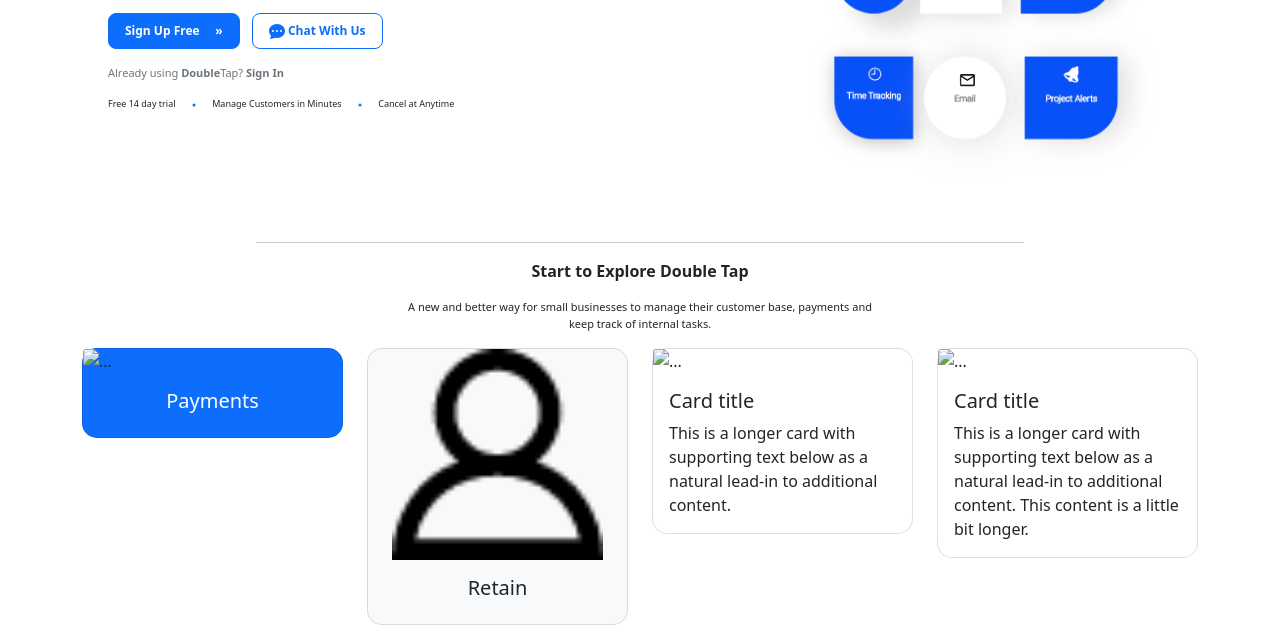
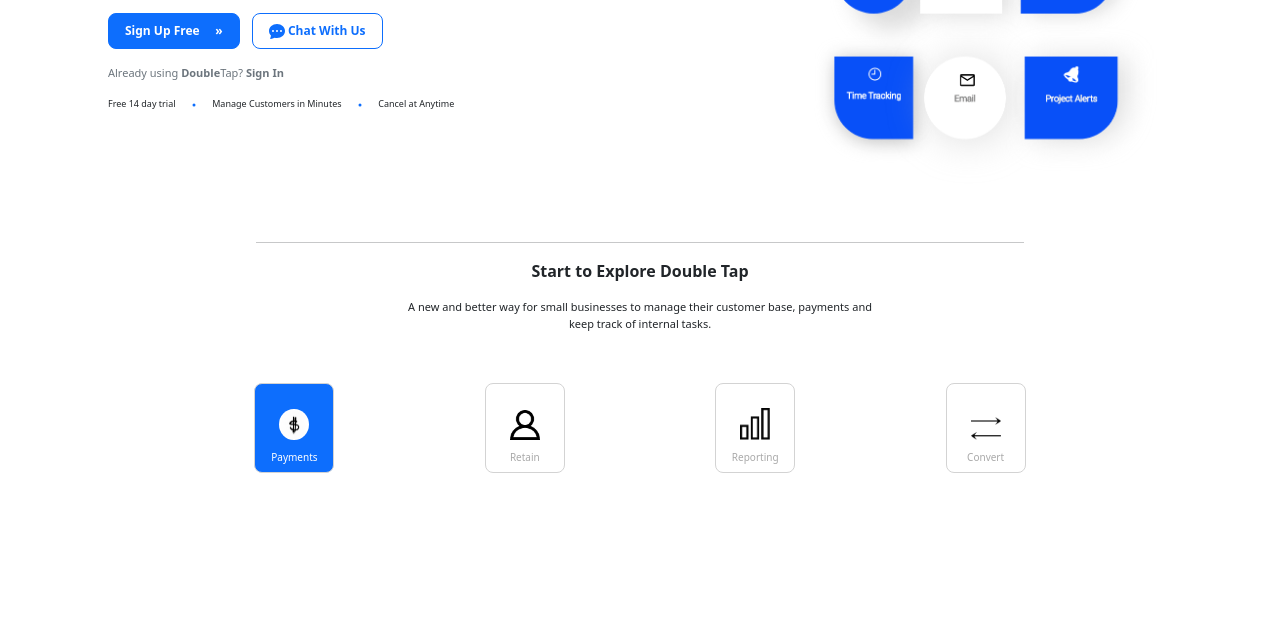
Before and after one commit to rebeccalpeace/double-tap-crm, a plain HTML site: page index.html in a window 1280 px wide. Shown: the part 295-920 px from the top of the page. After the commit the page ends 800 px from the top, so only its background shows below. Drawn offline with nearby package versions, Linux system fonts and the light colour scheme.

Commit message:
completed 4 small icons with css flexbox

```diff
--- a/css/landing.css
+++ b/css/landing.css
@@ -35,6 +35,44 @@ hr {
     width: 60%;
     margin-left: auto;
     margin-right: auto;
+}
+
+.big-container {
+    display: flex;
+    justify-content: space-around;
+    margin-left: 14%;
+    margin-right: 14%;
+    margin-top: 4%;
+}
+
+.big-container p {
+   margin-bottom: 7px;
+}
+
+.big-container img {
+    margin-bottom: 10px;
+}
+
+.small-containers {
+    display: flex;
+    flex-direction: column;
+    align-items: center;
+    justify-content: end;
+    width: 80px;
+    height: 90px;
+    border: solid lightgray 1px;
+    border-radius: 8px;
+    font-size: 10px;
+    color: darkgray;
+}
+
+#money-card {
+    background-color: #0d6efd;
+    color: white;
+}
+
+#money-sign {
+    border-radius: 50%;
 }
 
 @media (min-width: 0px) {
--- a/index.html
+++ b/index.html
@@ -102,46 +102,24 @@
     <section>
         <p class="fw-bold fs-6 text-center">Start to Explore Double Tap</p>
         <p class="text-center p-size">A new and better way for small businesses to manage their customer base, payments and<br>keep track of internal tasks.</p>
-        <div class="container">
-            <div class="row row-cols-1 row-cols-md-4 g-4">
-                <div class="col">
-                    <div class="card bg-primary">
-                        <img src="..." class="card-img-top" alt="...">
-                        <div class="card-body">
-                            <h5 class="card-title text-center text-white">Payments</h5>
-                        </div>
-                    </div>
-                </div>
-                <div class="col">
-                    <div class="card bg-light">
-                        <div class="container">
-                        <img src="/CRM-Main/Page-1.png" class="card-img-top img-fluid" alt="...">
-                        </div>
-                        <div class="card-body">
-                            <h5 class="card-title text-center">Retain</h5>
-                        </div>
-                    </div>
-                </div>
-                <div class="col">
-                <div class="card">
-                    <img src="..." class="card-img-top" alt="...">
-                    <div class="card-body">
-                    <h5 class="card-title">Card title</h5>
-                    <p class="card-text">This is a longer card with supporting text below as a natural lead-in to additional content.</p>
-                    </div>
-                </div>
-                </div>
-                <div class="col">
-                <div class="card">
-                    <img src="..." class="card-img-top" alt="...">
-                    <div class="card-body">
-                    <h5 class="card-title">Card title</h5>
-                    <p class="card-text">This is a longer card with supporting text below as a natural lead-in to additional content. This content is a little bit longer.</p>
-                    </div>
-                </div>
-                </div>
-            </div>
+    <div class="big-container">
+        <div class="small-containers" id="money-card">
+            <img src="/CRM-Main/graffiti-leaking-dollar-sign-in-black-over-white-vector-15958926.jpeg" width="30px" id="money-sign" alt="money-sign">
+            <p>Payments</p>
         </div>
+        <div class="small-containers" id="person-card">
+            <img src="/CRM-Main/Page-1.png" width="30px" alt="person">
+            <p>Retain</p>
+        </div>
+        <div class="small-containers" id="graph-card">
+            <img src="/CRM-Main/layer1.png" width="30px" alt="graph">
+            <p>Reporting</p>
+        </div>
+        <div class="small-containers" id="arrows-card">
+            <img src="/CRM-Main/upanddown opposite sidebyside updown directions two arrows.png" width="30px" alt="arrows">
+            <p>Convert</p>
+        </div>
+    </div>
 
     </section>
 
```
Also changed, not shown: CRM-Main/graffiti-leaking-dollar-sign-in-black-over-white-vector-15958926.jpeg (added), 1 other file.
